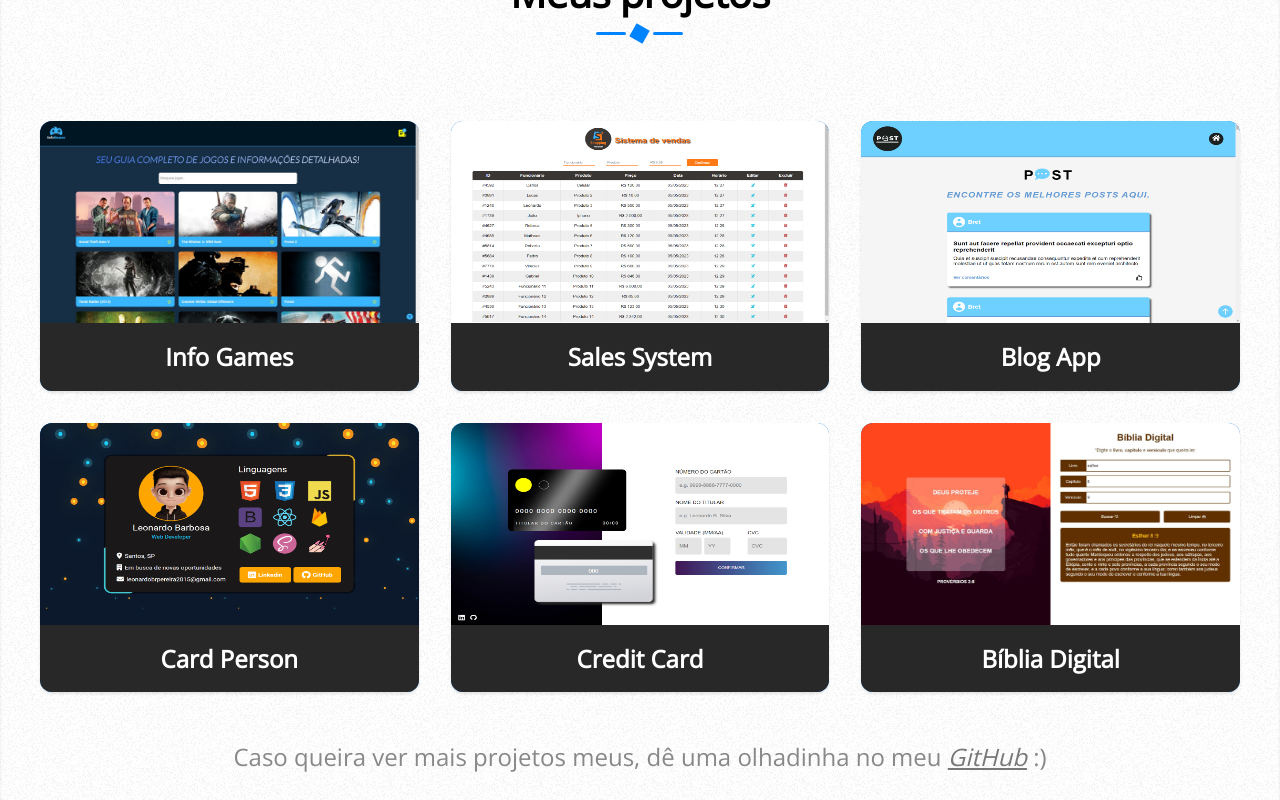
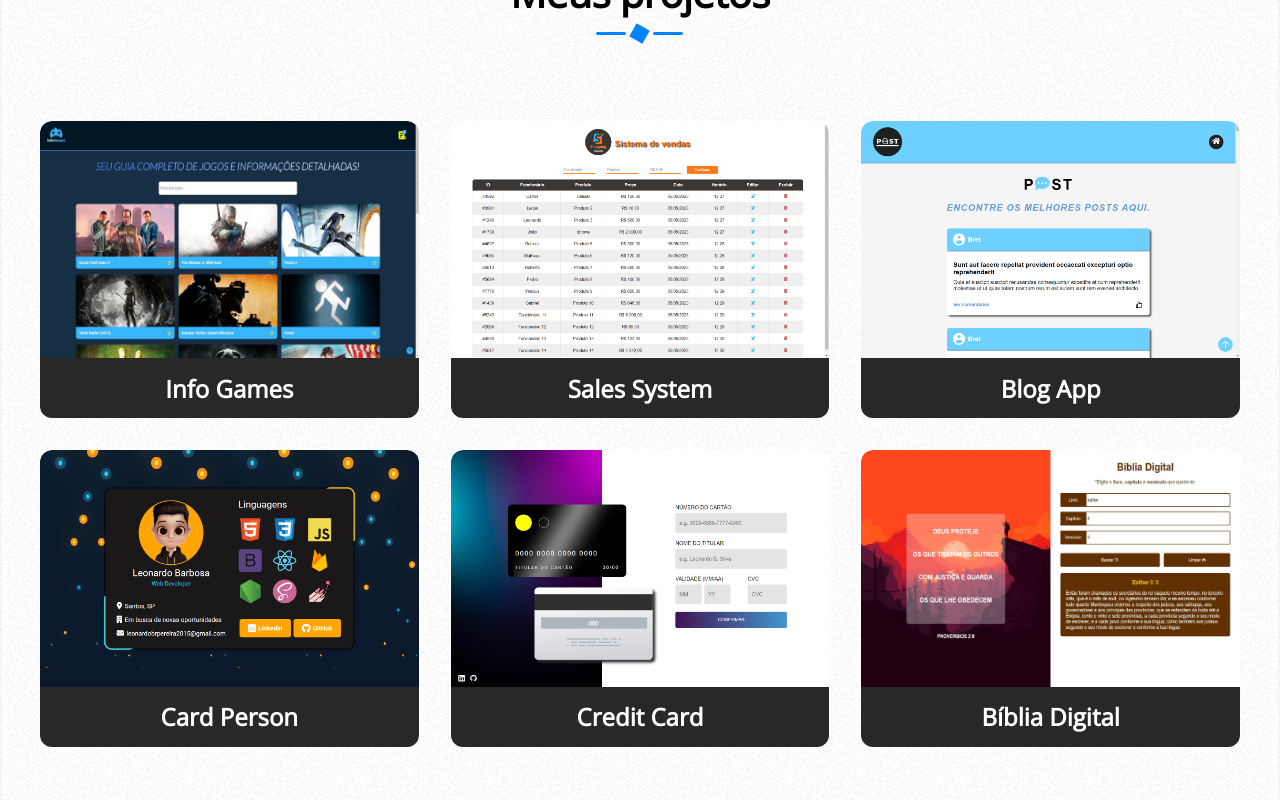
Before and after one commit to leonardojpereira/portfolio2.0, a React (Create React App) app: page / in a window 1280 px wide. Shown: the part 1720-2520 px from the top of the page. Built offline with nearby package versions, Linux system fonts and the light colour scheme.

Commit message:
feat: improving the style of MyProjects section

```diff
--- a/package.json
+++ b/package.json
@@ -12,6 +12,7 @@
     "react-router-dom": "^6.11.1",
     "react-scripts": "5.0.1",
     "react-spring": "^9.7.1",
+    "react-visibility-sensor": "^5.1.1",
     "styled-components": "^5.3.10",
     "web-vitals": "^2.1.4"
   },
--- a/src/components/ContactMe/style.js
+++ b/src/components/ContactMe/style.js
@@ -6,7 +6,7 @@ export const ContactMeSection = styled.section`
     text-shadow: -1px -1px 0px #181818;
     background-image: url(images/bg.png);
     box-shadow: inset 0px 1px 0px 0px rgba(0, 0, 0, 0.05), inset 0px 2px 3px 0px rgba(0, 0, 0, 0.1);
-    padding: 8em 0 8em 0;
+    padding: 8em 0 5em 0;
     text-align: center;
 `;
 
--- a/src/components/MyProjects/index.js
+++ b/src/components/MyProjects/index.js
@@ -1,18 +1,19 @@
-import { useState } from "react";
 import Title from "../Title";
 import {
   MyProjectsSection,
   Container,
   Row,
+  BoxContainer,
   Box,
-  ProjectImageWrapper,
+  ImageContainer,
   ProjectImage,
   ImageOverlay,
+  ProjectNameContainer,
   ProjectName,
   LinksContainer,
   GitHubLink,
   Deploy,
-  SeeMore
+  SeeMore,
 } from "./style";
 import { BsFillRocketTakeoffFill } from "react-icons/bs";
 import { RiGithubLine } from "react-icons/ri";
@@ -69,28 +70,12 @@ const projects = [
 ];
 
 function Project({ name, image, repository, deploy }) {
-  const [isHovering, setIsHovering] = useState(false);
-
-  const handleMouseEnter = () => {
-    setIsHovering(true);
-  };
-
-  const handleMouseLeave = () => {
-    setIsHovering(false);
-  };
-
   return (
+    <BoxContainer>
       <Box>
-
-      <ProjectImageWrapper
-        onMouseEnter={handleMouseEnter}
-        onMouseLeave={handleMouseLeave}
-      >
+        <ImageContainer>
           <ProjectImage src={image} alt="Imagem do projeto" />
-
-        <ImageOverlay style={{ opacity: isHovering ? 0.8 : 0 }} />
-
-        {isHovering && (
+          <ImageOverlay>
             <LinksContainer>
               <GitHubLink target="blank" href={repository}>
                 <RiGithubLine />
@@ -99,11 +84,13 @@ function Project({ name, image, repository, deploy }) {
                 <BsFillRocketTakeoffFill />
               </Deploy>
             </LinksContainer>
-        )}
-
-      </ProjectImageWrapper>
+          </ImageOverlay>
+        </ImageContainer>
+        <ProjectNameContainer>
           <ProjectName>{name}</ProjectName>
+        </ProjectNameContainer>
       </Box>
+    </BoxContainer>
   );
 }
 
@@ -123,8 +110,25 @@ export default function MyProjects() {
             />
           ))}
         </Row>
-        <SeeMore>Caso queira ver mais projetos meus, dê uma olhadinha no meu <ProfileLink target="blank" href="https://github.com/leonardojpereira?tab=repositories">GitHub</ProfileLink> :)</SeeMore>
-        <ButtonLink fontSize="1.3em" height="75px" width="16em" widthOnHover="17em" href="#">Fale comigo!</ButtonLink>
+        <SeeMore>
+          Caso queira ver mais projetos meus, dê uma olhadinha no meu{" "}
+          <ProfileLink
+            target="blank"
+            href="https://github.com/leonardojpereira?tab=repositories"
+          >
+            GitHub
+          </ProfileLink>{" "}
+          :)
+        </SeeMore>
+        <ButtonLink
+          fontSize="1.3em"
+          height="75px"
+          width="16em"
+          widthOnHover="17em"
+          href="#"
+        >
+          Fale comigo!
+        </ButtonLink>
       </Container>
     </MyProjectsSection>
   );
--- a/src/components/MyProjects/style.js
+++ b/src/components/MyProjects/style.js
@@ -23,61 +23,77 @@ export const Row = styled.div`
   margin: 5em 0px 3em 0;
 `;
 
-export const Box = styled.div`
-  background-color: rgb(0, 131, 255);
-  box-shadow: inset 0px 0px 0px 1px rgba(0, 0, 0, 0.15),
-    0px 2px 3px 0px rgba(0, 0, 0, 0.1);
-  text-align: center;
+export const ProjectImage = styled.img`
+width: 100%;
+height: 100%;
+border-top-left-radius: 12px;
+border-top-right-radius: 12px;
+`;
+
+export const ImageOverlay = styled.div`
+width: 100%;
+height: 100%;
+top: 0;
+right: -100%;
+color: #fff;
+position: absolute;
+background: #1f3d4738;
+backdrop-filter: blur(5px);
+border-top-left-radius: 12px;
+border-top-right-radius: 12px;
+padding: 30px;
+display: flex;
+flex-direction: column;
+justify-content: center;
+transition: .6s;
+`;
+
+export const ImageContainer = styled.div`
   position: relative;
+  width: 100%;
+  height: 100%;
+  overflow: hidden;
   display: flex;
-  flex-direction: column;
-  color: #fff;
-  border-radius: 12px;
+  border-top-left-radius: 12px;
+border-top-right-radius: 12px;
+&:hover {
+  ${ImageOverlay} {
+    right: 0;
+  }
+}
 `;
 
 
-export const ProjectImageWrapper = styled.div`
-  position: relative;
-  height: 75%;
+export const BoxContainer = styled.div`
+  height: 100%;
   border-top-left-radius: 12px;
-    border-top-right-radius: 12px;
+border-top-right-radius: 12px;
 `;
 
-export const ProjectImage = styled.img`
-  width: 100%;
-  display: block;
-  height: 100%;
-  position: relative;
-  border-top-left-radius: 12px;
-    border-top-right-radius: 12px;
-`;
+export const Box = styled.div`
+width: 100%;
+height: 80%;
+position: relative;
 
-export const ImageOverlay = styled.div`
-  position: absolute;
-  top: 0;
-  left: 0;
-  width: 100%;
-  height: 100%;
-  background-color: rgba(0, 0, 0, 0.6);
-  z-index: 1;
-  opacity: 0;
-  transition: opacity 0.5s ease-in-out;
-  height: 100%;
-  border-top-left-radius: 12px;
-    border-top-right-radius: 12px;
+
 `;
 
 
-export const ProjectName = styled.h3`
-  font-size: 1.5em;
-  height: 100%;
+export const ProjectNameContainer = styled.div`
+    height: 60px;
     display: flex;
     justify-content: center;
     align-items: center;
     border-bottom-left-radius: 12px;
     border-bottom-right-radius: 12px;
     background-color: rgb(40, 40, 40);
+    color: #fff;
 `;
+
+export const ProjectName = styled.h3`
+  font-size: 1.5em;
+`;
+
 
 export const LinksContainer = styled.div`
   gap: 20px;
```
Also changed, not shown: 1 other file (tests, documents, lock files or other folders). Lines whose indentation alone changed are shown as unchanged.
